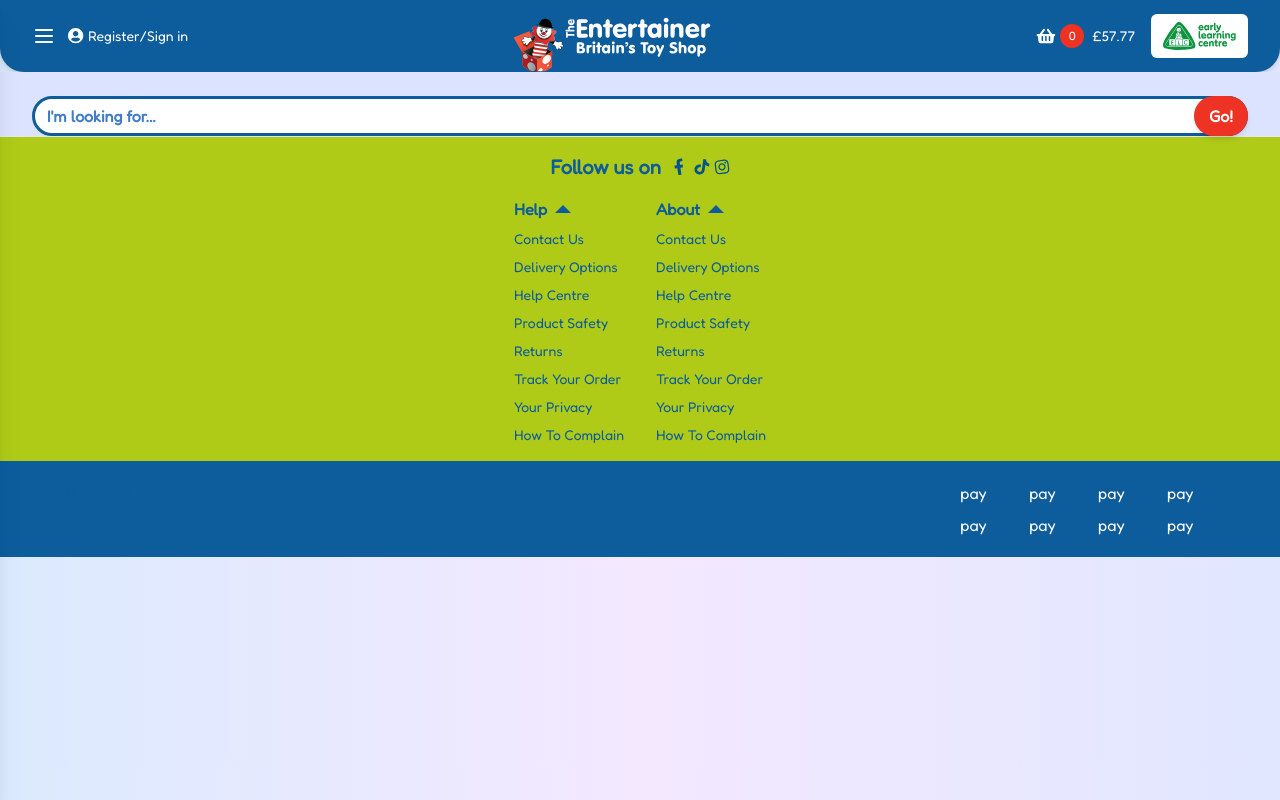
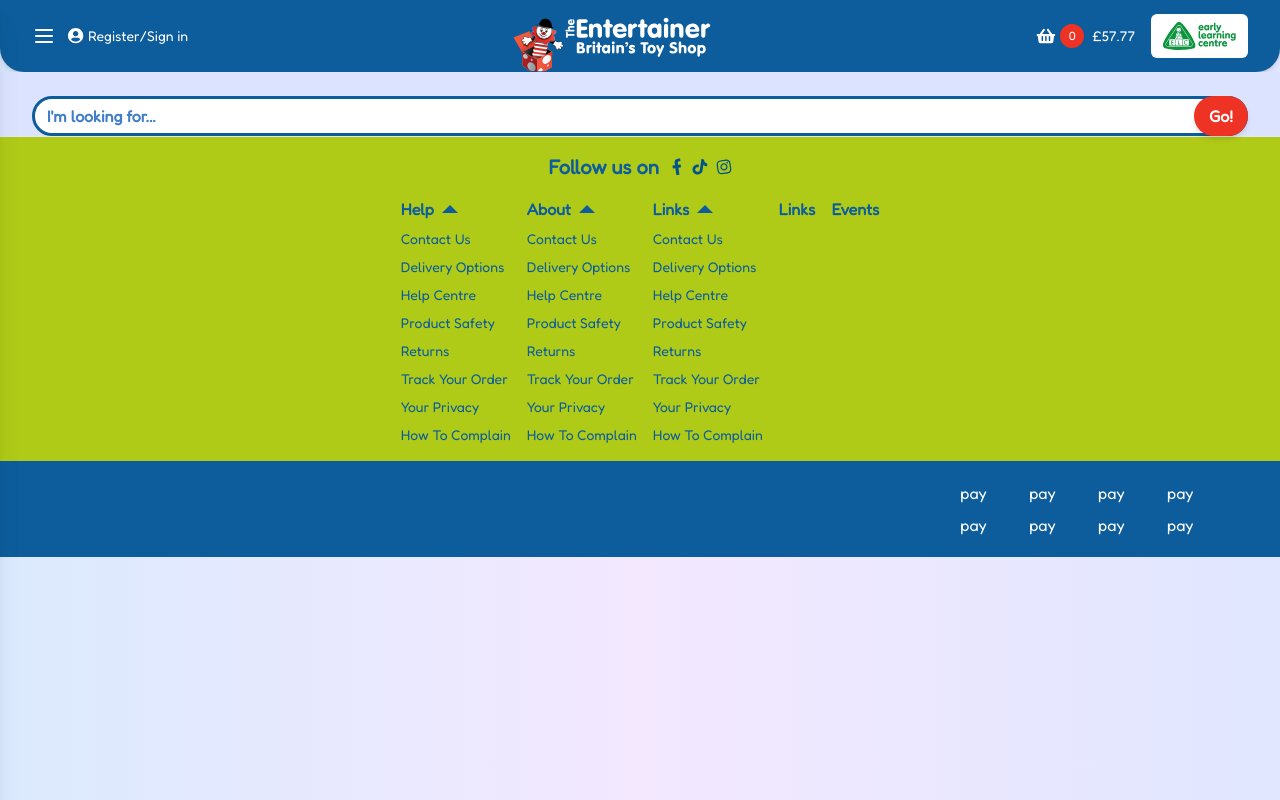
Before and after one commit to steveohozzy/entertainer-interview, a React (Create React App) app: page / in a window 1280 px wide. Both pictures are taken after a click on the button "Help". Built offline with nearby package versions, Linux system fonts and the light colour scheme.

Commit message:
footer links in place

```diff
--- a/src/components/footer/Footer.js
+++ b/src/components/footer/Footer.js
@@ -55,7 +55,7 @@ const Footer = () => {
                 href="http://instagram.com"
                 target="_blank"
                 rel="noreferrer"
-                className="ml-1 transition-all hover:rotate-[20deg]"
+                className="ml-2 transition-all hover:rotate-[20deg]"
               >
                 <svg
                   width="16"
@@ -72,7 +72,7 @@ const Footer = () => {
               </a>
             </div>
             <div className="flex items-start justify-center">
-              <div className="px-4">
+              <div className="px-2">
                 <button
                   onClick={() => setAccordionOpen(!accordionOpen)}
                   className="text-brandBlue font-bold flex items-center"
@@ -153,7 +153,7 @@ const Footer = () => {
                   </div>
                 </div>
               </div>
-              <div className="px-4">
+              <div className="px-2">
                 <button
                   onClick={() => setAccordionOpen(!accordionOpen)}
                   className="text-brandBlue font-bold flex items-center"
@@ -234,6 +234,101 @@ const Footer = () => {
                   </div>
                 </div>
               </div>
+              <div className="px-2">
+                <button
+                  onClick={() => setAccordionOpen(!accordionOpen)}
+                  className="text-brandBlue font-bold flex items-center"
+                >
+                  <span className="mr-2">Links </span>
+                  <span
+                    className={`w-0 h-0 border-l-[8px] border-l-transparent border-r-[8px] border-r-transparent border-t-[8px] border-brandBlue transition-all ${
+                      accordionOpen && "rotate-180"
+                    }`}
+                  ></span>
+                </button>
+
+                <div
+                  className={`grid overflow-hidden transition-all duration-300 ease-in-out text-slate-600 text-sm ${
+                    accordionOpen
+                      ? "grid-rows-[1fr] opacity-100"
+                      : "grid-rows-[0fr] opacity-0"
+                  }`}
+                >
+                  <div className="overflow-hidden">
+                    <ul className="text-brandBlue">
+                      <li className="mt-2">
+                        <a
+                          href="https://theentertainer.zendesk.com/hc/en-gb/articles/6495305266833-Contact-Us"
+                          title="Contact Us"
+                        >
+                          Contact Us
+                        </a>
+                      </li>
+                      <li className="mt-2">
+                        <a
+                          href="https://theentertainer.zendesk.com/hc/en-gb/articles/6480509734289-Delivery-information"
+                          title="Delivery Options"
+                        >
+                          Delivery Options
+                        </a>
+                      </li>
+                      <li className="mt-2">
+                        <a href="/help" title="Help Centre">
+                          Help Centre
+                        </a>
+                      </li>
+                      <li className="mt-2">
+                        <a
+                          href="https://www.thetoyshop.com/product-safety-notices"
+                          title="Product Safety Notices"
+                        >
+                          Product Safety
+                        </a>
+                      </li>
+                      <li className="mt-2">
+                        <a
+                          href="https://theentertainer.zendesk.com/hc/en-gb/articles/4402417396241-Our-Returns-Policy"
+                          title="Returns"
+                        >
+                          Returns
+                        </a>
+                      </li>
+                      <li className="mt-2">
+                        <a href="/my-account/orders" title="Track Your Order">
+                          Track Your Order
+                        </a>
+                      </li>
+                      <li className="mt-2">
+                        <a href="/privacy" title="Your Privacy">
+                          Your Privacy
+                        </a>
+                      </li>
+                      <li className="mt-2">
+                        <a
+                          href="https://theentertainer.zendesk.com/hc/en-gb/articles/32765165894801-How-to-complain"
+                          title="How To Complain"
+                        >
+                          How To Complain
+                        </a>
+                      </li>
+                    </ul>
+                  </div>
+                </div>
+              </div>
+              <div className="px-2">
+                <a href="/klarna"
+                  className="text-brandBlue font-bold"
+                >
+                  <span>Links </span>
+                </a>
+              </div>
+              <div className="px-2">
+                <a href="/klarna"
+                  className="text-brandBlue font-bold"
+                >
+                  <span>Events </span>
+                </a>
+              </div>
             </div>
           </div>
         </div>
```
